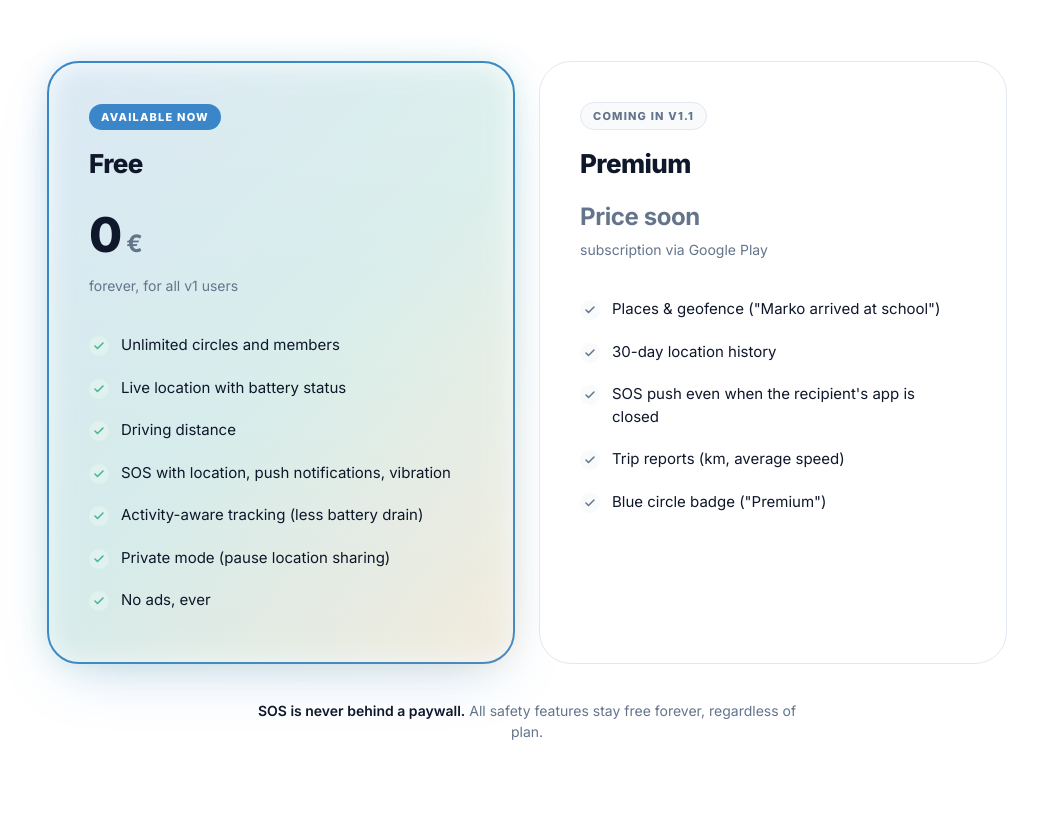
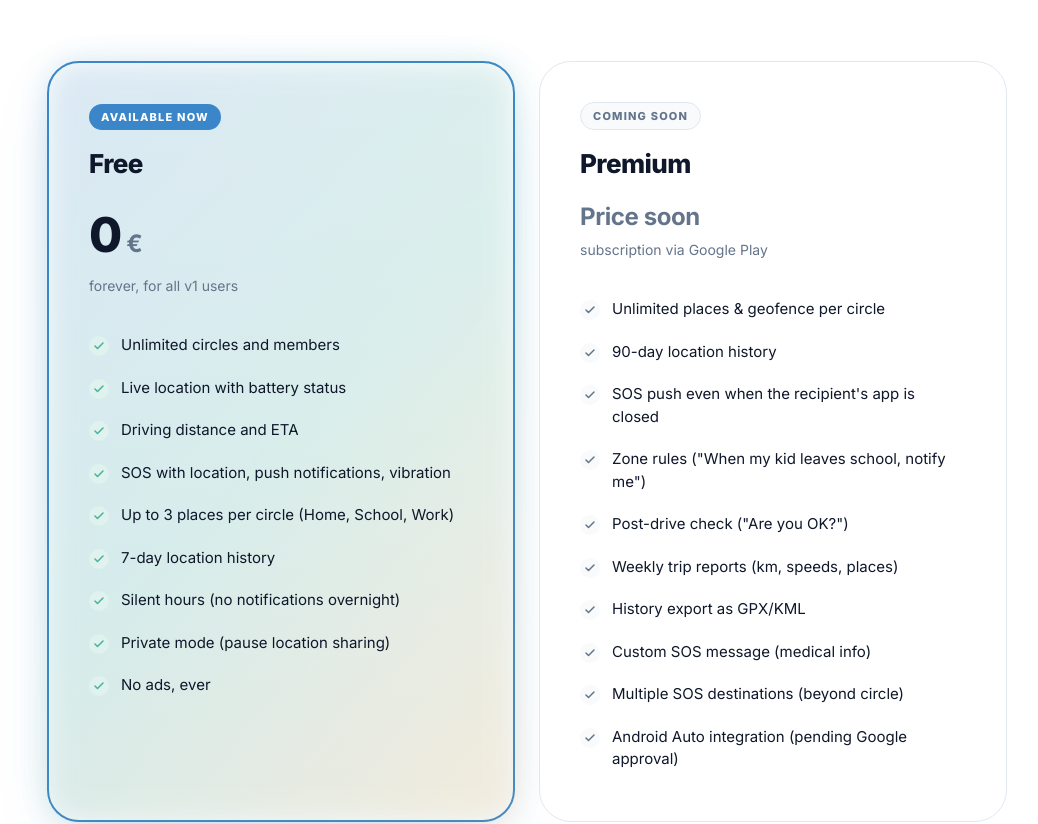
Before and after one commit to aleksandar-cypress/krug, a plain HTML site: page docs/index.html in a window 1280 px wide. Shown: the part 4516-5340 px from the top of the page, without its empty margins (113-1151 px from the left). Drawn offline with Linux system fonts and the light colour scheme.

Commit message:
Landing: proširena Premium lista + restruktuiran Free tier
Free tier — sada eksplicitne granice:
 - Do 3 mesta po krugu (FREE_TIER_MAX_PER_CIRCLE u kodu je već tu)
 - Istorija 7 dana (v kodu je trenutno 30, treba TTL update-ovati kasnije)
 - Distance + ETA (već implementirano)
 - Tihi sati (implementirano V1.1)

Premium 10 stavki (marketing pravac za V1.2+):
 - Neograničena mesta
 - Istorija 90 dana
 - SOS push kad je app zatvorena (Cloud Functions + FCM)
 - Zone pravila
 - Post-drive check (safer alternativa crash detection-u)
 - Weekly trip reports
 - History export GPX/KML
 - Custom SOS poruka (medicinski podaci)
 - Multiple SOS destinacije
 - Android Auto (kad Google odobri)

Uklonjeno "Blue circle badge" (marketing fluff bez implementacije).

Sada je jasan value gap: free ima 9 core stavki, premium 10 unikatnih dodataka.

```diff
--- a/docs/index.html
+++ b/docs/index.html
@@ -1413,9 +1413,11 @@
       <ul>
         <li><span class="t-sr">Neograničeno krugova i članova</span><span class="t-en">Unlimited circles and members</span></li>
         <li><span class="t-sr">Uživo lokacija sa statusom baterije</span><span class="t-en">Live location with battery status</span></li>
-        <li><span class="t-sr">Putna distanca (vožnja)</span><span class="t-en">Driving distance</span></li>
+        <li><span class="t-sr">Putna distanca i ETA (vožnja)</span><span class="t-en">Driving distance and ETA</span></li>
         <li><span class="t-sr">SOS sa lokacijom, push notifikacije, vibracija</span><span class="t-en">SOS with location, push notifications, vibration</span></li>
-        <li><span class="t-sr">Pametno praćenje aktivnosti (manje praznjenje baterije)</span><span class="t-en">Activity-aware tracking (less battery drain)</span></li>
+        <li><span class="t-sr">Do 3 mesta po krugu (Kuća, Škola, Posao)</span><span class="t-en">Up to 3 places per circle (Home, School, Work)</span></li>
+        <li><span class="t-sr">Istorija lokacije 7 dana</span><span class="t-en">7-day location history</span></li>
+        <li><span class="t-sr">Tihi sati (bez obaveštenja preko noći)</span><span class="t-en">Silent hours (no notifications overnight)</span></li>
         <li><span class="t-sr">Privatni mod (pauziraj deljenje lokacije)</span><span class="t-en">Private mode (pause location sharing)</span></li>
         <li><span class="t-sr">Bez reklama, zauvek</span><span class="t-en">No ads, ever</span></li>
       </ul>
@@ -1423,7 +1425,7 @@
 
     <div class="price muted reveal">
       <span class="price-tag">
-        <span class="t-sr">Stiže u v1.1</span><span class="t-en">Coming in v1.1</span>
+        <span class="t-sr">Stiže uskoro</span><span class="t-en">Coming soon</span>
       </span>
       <h3>Premium</h3>
       <div class="amount">
@@ -1437,11 +1439,16 @@
         <span class="t-en">subscription via Google Play</span>
       </div>
       <ul>
-        <li><span class="t-sr">Mesta i geofence („Marko stigao u školu")</span><span class="t-en">Places &amp; geofence ("Marko arrived at school")</span></li>
-        <li><span class="t-sr">Istorija lokacije 30 dana</span><span class="t-en">30-day location history</span></li>
+        <li><span class="t-sr">Neograničena mesta i geofence po krugu</span><span class="t-en">Unlimited places &amp; geofence per circle</span></li>
+        <li><span class="t-sr">Istorija lokacije 90 dana</span><span class="t-en">90-day location history</span></li>
         <li><span class="t-sr">SOS push i kad je app primaoca zatvorena</span><span class="t-en">SOS push even when the recipient's app is closed</span></li>
-        <li><span class="t-sr">Izveštaji putovanja (km, prosečna brzina)</span><span class="t-en">Trip reports (km, average speed)</span></li>
-        <li><span class="t-sr">Plava ikona kruga („Premium" badge)</span><span class="t-en">Blue circle badge ("Premium")</span></li>
+        <li><span class="t-sr">Zone pravila („Kad dete napusti školu, javi mi")</span><span class="t-en">Zone rules ("When my kid leaves school, notify me")</span></li>
+        <li><span class="t-sr">Provera nakon vožnje („Da li si OK?")</span><span class="t-en">Post-drive check ("Are you OK?")</span></li>
+        <li><span class="t-sr">Nedeljni izveštaj putovanja (km, brzine, mesta)</span><span class="t-en">Weekly trip reports (km, speeds, places)</span></li>
+        <li><span class="t-sr">Izvoz istorije kao GPX/KML</span><span class="t-en">History export as GPX/KML</span></li>
+        <li><span class="t-sr">Prilagođena SOS poruka (medicinski podaci)</span><span class="t-en">Custom SOS message (medical info)</span></li>
+        <li><span class="t-sr">Više SOS destinacija (izvan kruga)</span><span class="t-en">Multiple SOS destinations (beyond circle)</span></li>
+        <li><span class="t-sr">Android Auto integracija (kad Google odobri)</span><span class="t-en">Android Auto integration (pending Google approval)</span></li>
       </ul>
     </div>
   </div>
```
